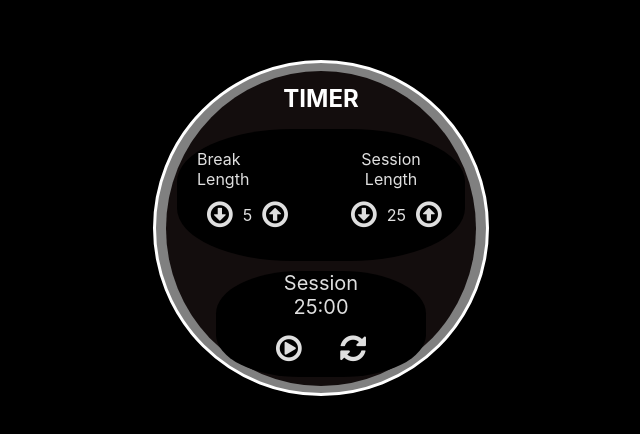
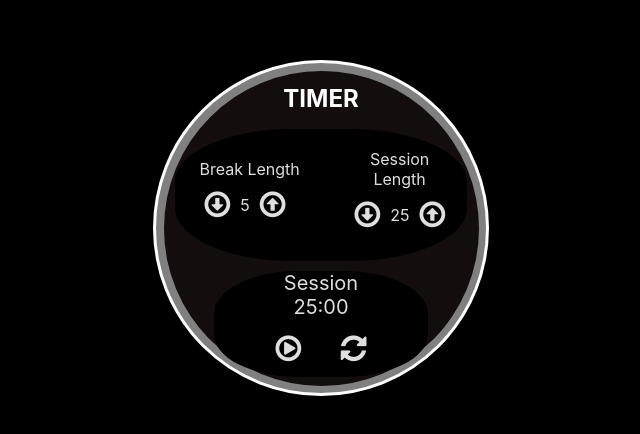
Before and after one commit to hategekimanahirwaarnold/Timer, a React (Create React App) app: page / in a window 1280 px wide. Shown: the part 172-606 px from the top of the page, without its empty margins (319-959 px from the left). Built offline with nearby package versions, Linux system fonts and the light colour scheme.

Commit message:
line_break bug again

```diff
--- a/src/index.css
+++ b/src/index.css
@@ -56,7 +56,7 @@ h2 {
 }
 
 .inBreak, .inSession {
-  width: 100px;
+  width: 110px;
   display: flex;
   gap: space-between;
 }
```
